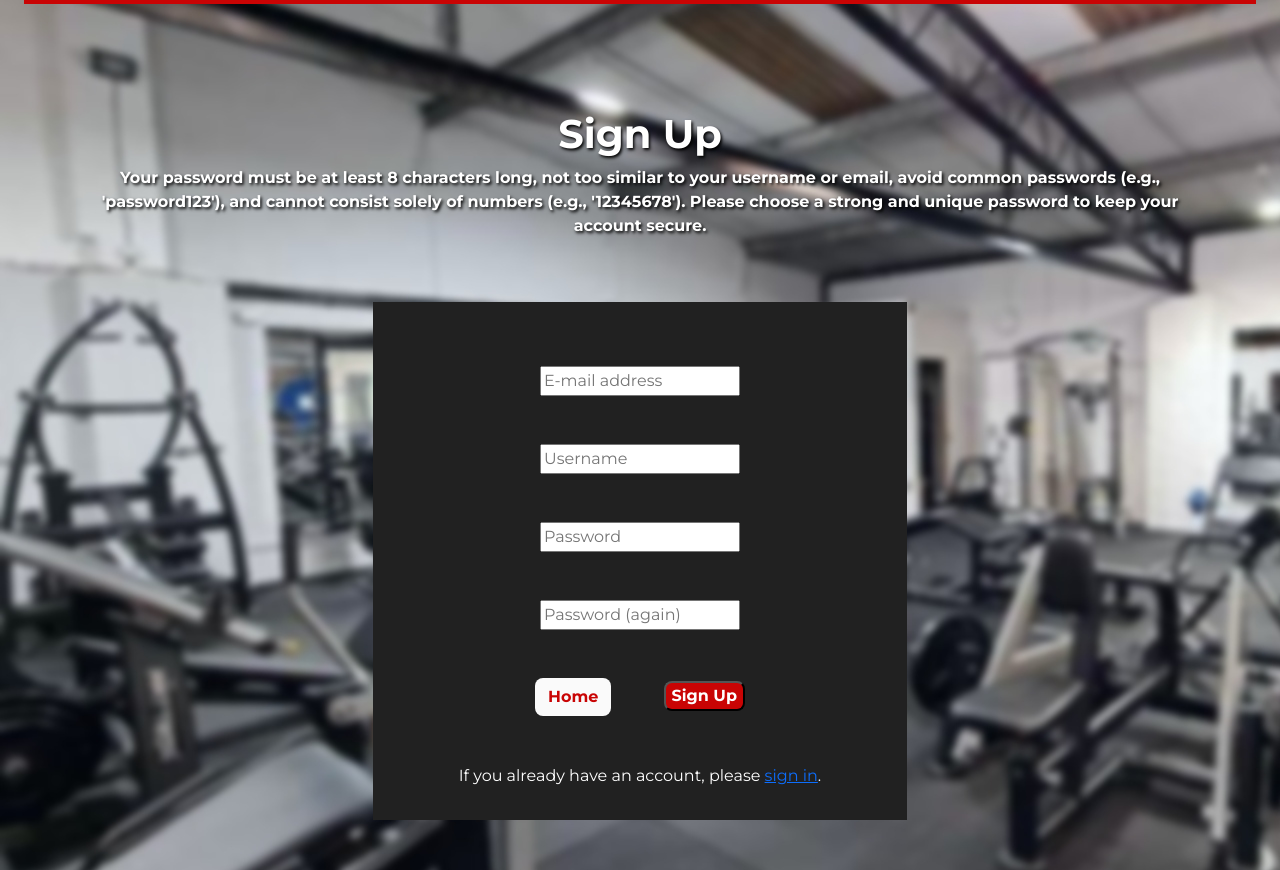
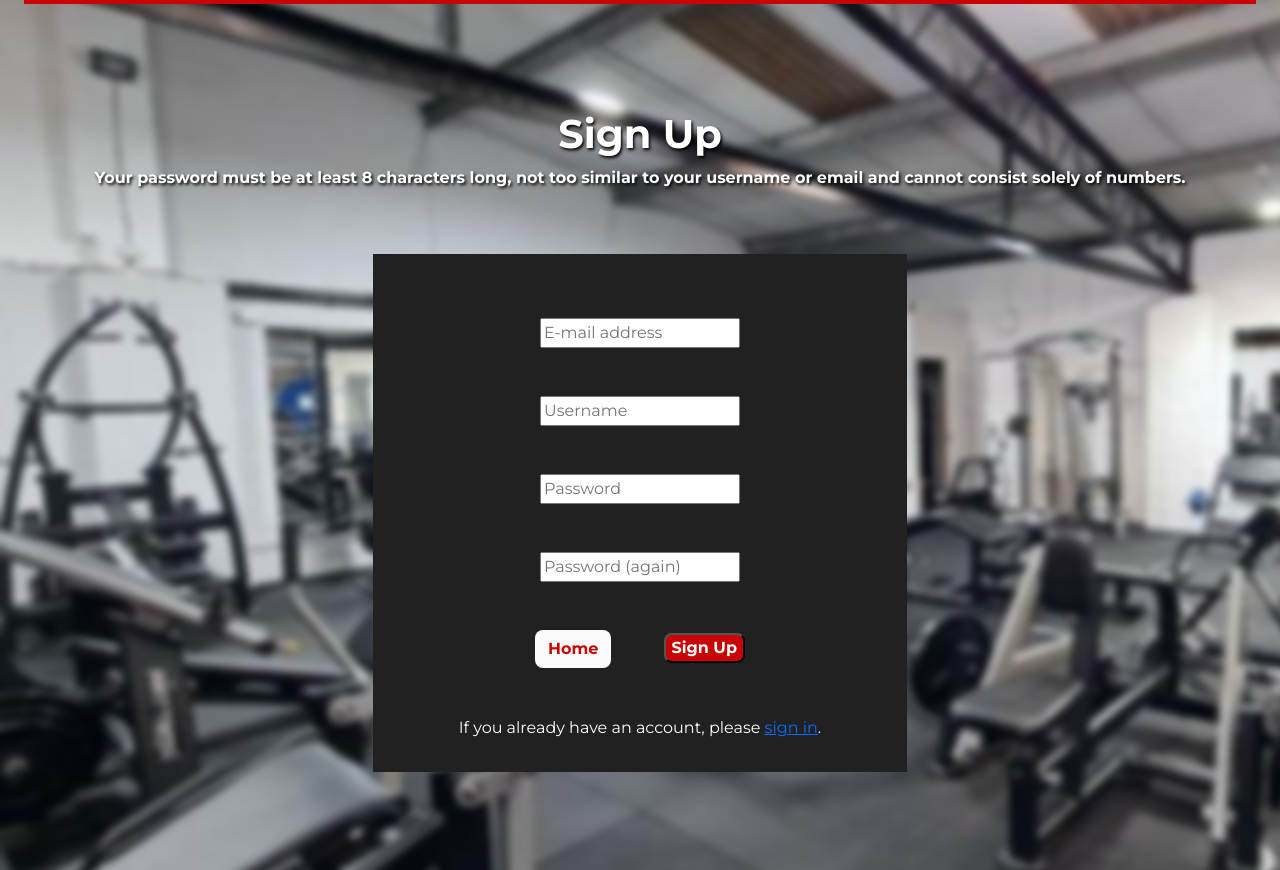
Before and after one commit to T254-bot/spartans-gym-fsf_project, a Django app: page /accounts/signup/ in a window 1280 px wide. Shown: the part 90-960 px from the top of the page. Run offline with Django 3.2, Linux system fonts and the light colour scheme; some libraries are stand-ins or nearby versions.

Commit message:
Updates signup page with section for error messages and updates css for styling of same
Updated css file found in aws bucket

```diff
--- a/static/css/base.css
+++ b/static/css/base.css
@@ -87,6 +87,21 @@
 .main-bg {
     background-image: url(/static/media/site_images/spartans-ubg-m.jpg);
     background-repeat: no-repeat;
+}
+
+/*----------------------------------------------------------- Sign up Page */
+
+.form-error ul {
+    list-style: none;
+    padding: 0;
+    margin: 0;
+}
+
+.form-error li {
+    color: white;
+    font-size: 0.9rem;
+    margin-top: 5px;
+    font-family: 'Montserrat', sans-serif;
 }
 
 /*----------------------------------------------------------- Margins */
--- a/templates/allauth/account/signup.html
+++ b/templates/allauth/account/signup.html
@@ -32,9 +32,8 @@
   <div class="row">
       <div class="col text-shadow text-center">
         <h1 class="montserrat-b text-white ">{% trans "Sign Up" %}</h1>
-        <p class="montserrat-b text-white">Your password must be at least 8 characters long,
-          not too similar to your username or email, avoid common passwords (e.g., 'password123'),
-          and cannot consist solely of numbers (e.g., '12345678'). Please choose a strong and unique password to keep your account secure.</p>
+        <p class="montserrat-b text-white">Your password must be at least 8 characters long, not too similar to your username or email
+          and cannot consist solely of numbers.</p>
       </div>
   </div>
 </div>
@@ -48,10 +47,18 @@
           <form class="signup" id="signup_form" method="post" action="{% url 'account_signup' %}">
             <!-- Form Inputs -->
             {% csrf_token %}
-            <p class="card-text text-white my-5 montserrat">{{ form.email }}</p>
-            <p class="card-text text-white my-5 montserrat">{{ form.username }}</p>
-            <p class="card-text text-white my-5 montserrat">{{ form.password1 }}</p>
-            <p class="card-text text-white my-5 montserrat">{{ form.password2 }}</p>
+            <p class="card-text text-white my-5 montserrat">{{ form.email }}
+              <div class="form-error">{{ form.email.errors }}</div>
+            </p>
+            <p class="card-text text-white my-5 montserrat">{{ form.username }}
+              <div class="form-error">{{ form.username.errors }}</div>
+            </p>
+            <p class="card-text text-white my-5 montserrat">{{ form.password1 }}
+              <div class="form-error">{{ form.password1.errors }}</div>
+            </p>
+            <p class="card-text text-white my-5 montserrat">{{ form.password2 }}
+              <div class="form-error">{{ form.password2.errors }}</div>
+            </p>
             {% if redirect_field_value %}
             <input type="hidden" name="{{ redirect_field_name }}" value="{{ redirect_field_value }}" />
             {% endif %}
```
